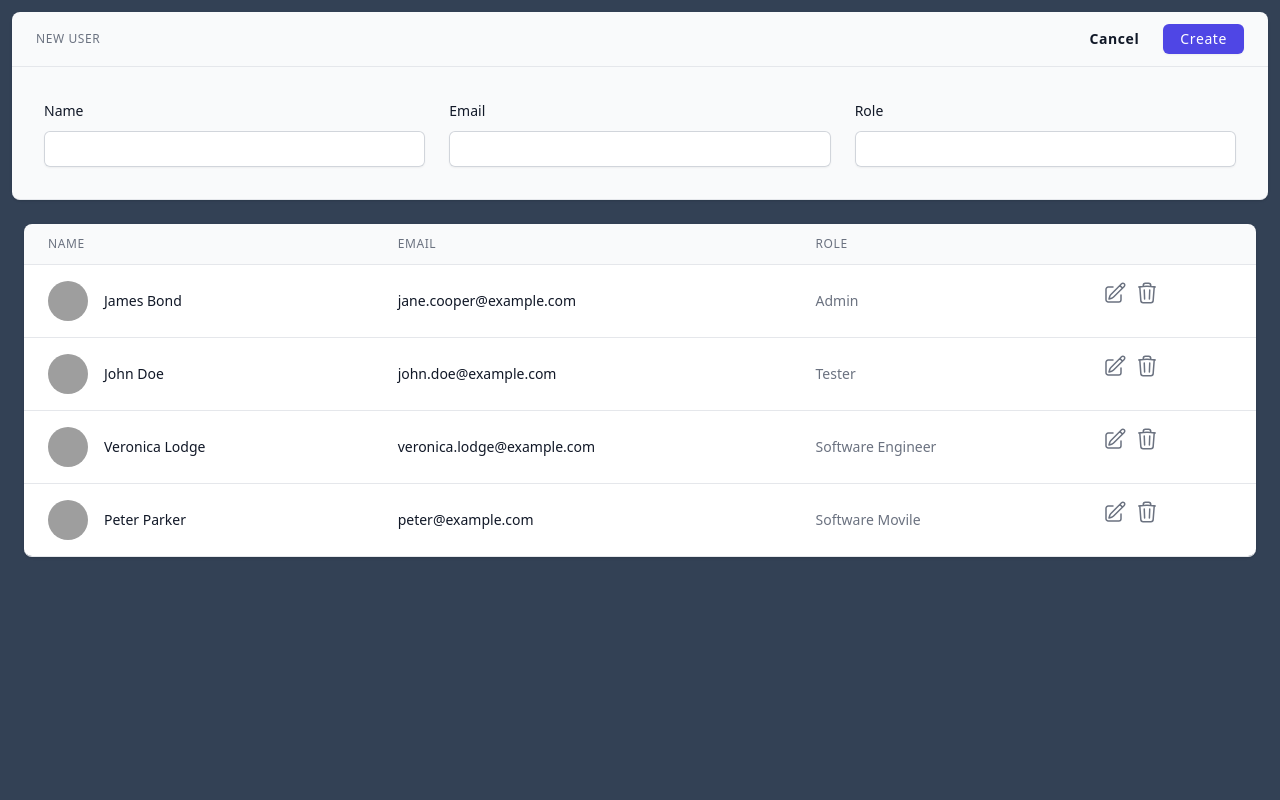
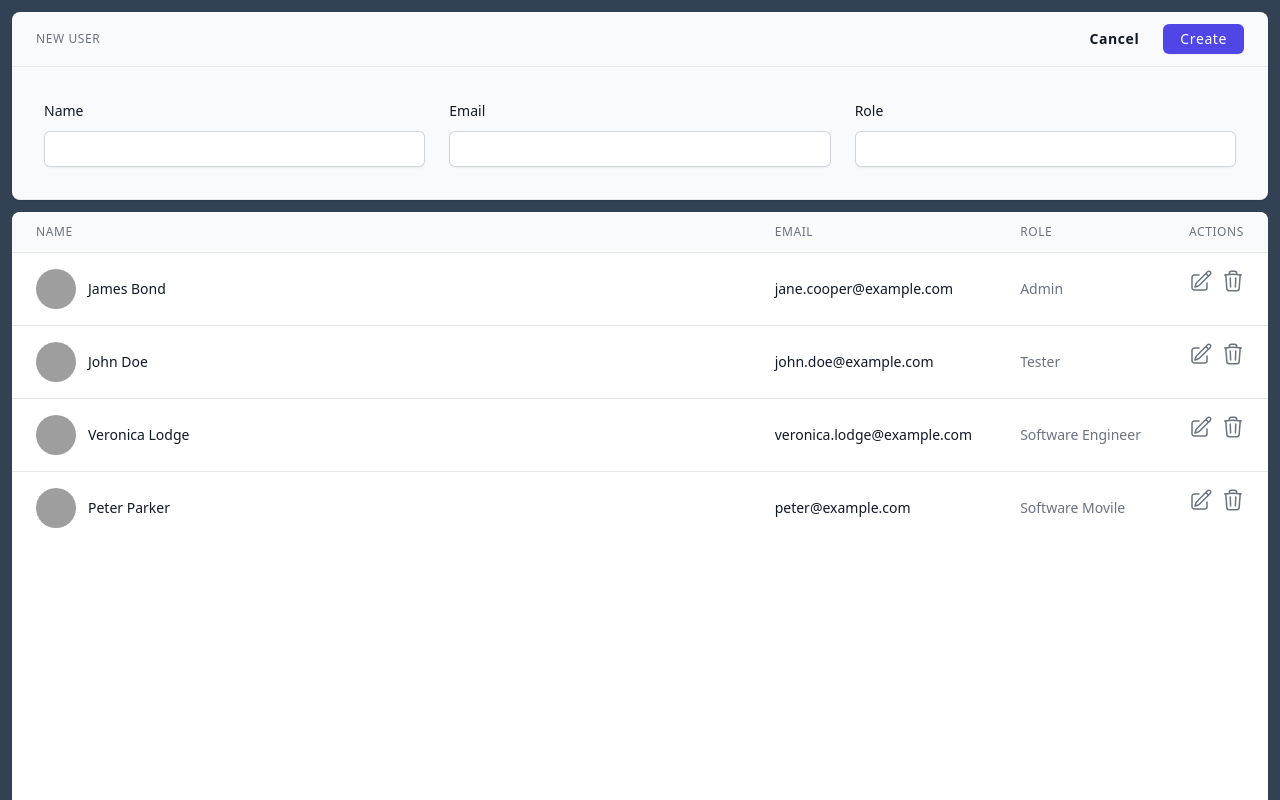
Before and after one commit to alejopua/crudReactReduxToolkit-V2, a React (Vite) app: page / in a window 1280 px wide. Shown: the top 800 px of the page. Built offline with nearby package versions, Linux system fonts and the light colour scheme; grey boxes are pictures that could not be loaded.

Commit message:
Refactor ListOfUsers component to include Actions column in src/components/ListOfUsers.tsx

```diff
--- a/src/components/ListOfUsers.tsx
+++ b/src/components/ListOfUsers.tsx
@@ -1,4 +1,4 @@
-const tableHead = ['Name', 'Email', 'Role', '']
+const tableHead = ['Name', 'Email', 'Role', 'Actions']
 import { useUsersActions, useAppSelector } from '../hooks'
 
 export default function ListOfUsers() {
@@ -6,17 +6,15 @@ export default function ListOfUsers() {
 	const { handleDelete } = useUsersActions()
 
 	return (
-		<div className='h-screen bg-slate-700 p-3 '>
-			<div className='-my-2 overflow-x-auto sm:-mx-6 lg:-mx-8'>
-				<div className='inline-block min-w-full py-2 align-middle sm:px-6 lg:px-8'>
-					<div className='overflow-hidden border-b border-gray-200 shadow sm:rounded-lg'>
-						<table className='min-w-full divide-y divide-gray-200'>
+		<>
+			<div className='h-dvh bg-white rounded-lg overflow-x-auto overflow-y-auto'>
+				<table className='overflow-hidden divide-y divide-gray-200 rounded-lg'>
 					<thead className='bg-gray-50'>
 						<tr>
 							{tableHead.map(head => (
 								<th
 									key={head}
-											className='px-6 py-3 text-left text-xs font-medium uppercase tracking-wider text-gray-500'
+									className='w-full px-6 py-3 text-left text-xs font-medium uppercase tracking-wider text-gray-500'
 								>
 									{head}
 								</th>
@@ -25,17 +23,17 @@ export default function ListOfUsers() {
 					</thead>
 					<tbody className='divide-y divide-gray-200 bg-white'>
 						{people.map(person => (
-									<tr key={person.email}>
+							<tr key={person.name}>
 								<td className='whitespace-nowrap px-6 py-4'>
-											<div className='flex items-center'>
-												<div className='size-10 shrink-0'>
+									<div className='h-10 flex items-center'>
+										<div className='size-10 shrink-0 hidden lg:inline'>
 											<img
 												className='size-10 rounded-full'
 												src='https://avatar.iran.liara.run/public'
 												alt={person.name}
 											/>
 										</div>
-												<div className='ml-4'>
+										<div className='ml-3'>
 											<div className='text-sm font-medium text-gray-900'>
 												{person.name}
 											</div>
@@ -43,14 +41,12 @@ export default function ListOfUsers() {
 									</div>
 								</td>
 								<td className='whitespace-nowrap px-6 py-4'>
-											<div className='text-sm text-gray-900'>
-												{person.email}
-											</div>
+									<div className='text-sm text-gray-900'>{person.email}</div>
 								</td>
 								<td className='whitespace-nowrap px-6 py-4 text-sm text-gray-500'>
 									{person.role}
 								</td>
-										<td className='flex gap-2 whitespace-nowrap px-6 py-4 text-right text-sm font-medium text-gray-500'>
+								<td className='w-8 flex gap-2 whitespace-nowrap px-6 py-4 text-right text-sm font-medium text-gray-500'>
 									<button type='button'>
 										<svg
 											aria-label='edit'
@@ -68,10 +64,7 @@ export default function ListOfUsers() {
 											/>
 										</svg>
 									</button>
-											<button
-												type='button'
-												onClick={() => handleDelete(person.id)}
-											>
+									<button type='button' onClick={() => handleDelete(person.id)}>
 										<svg
 											aria-label='Delete'
 											xmlns='http://www.w3.org/2000/svg'
@@ -94,8 +87,6 @@ export default function ListOfUsers() {
 					</tbody>
 				</table>
 			</div>
-				</div>
-			</div>
-		</div>
+		</>
 	)
 }
```
Lines whose indentation alone changed are shown as unchanged.
